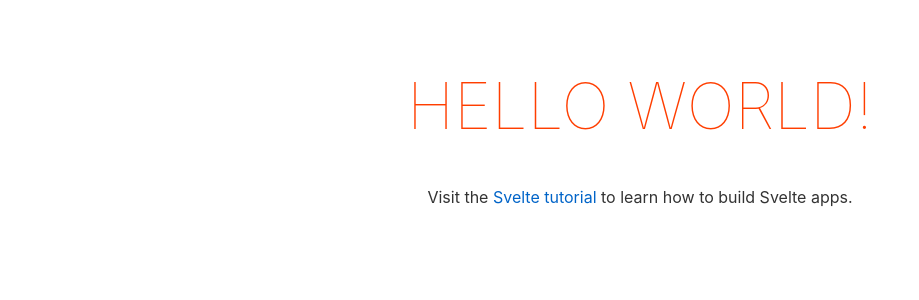
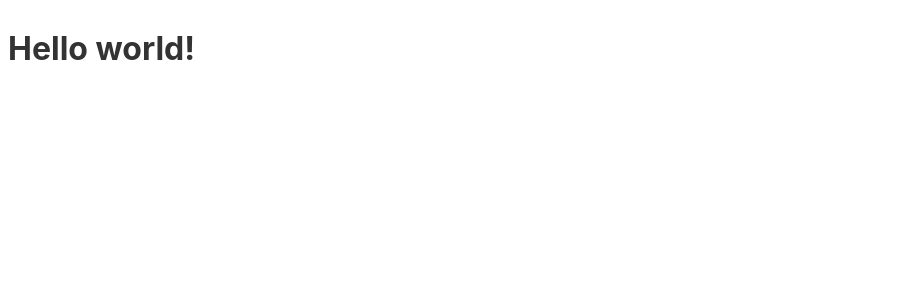
Before and after one commit to HanMG/svelteMore, a Svelte app: page / in a window 1280 px wide. Shown: the top 300 px of the page, without its empty margins (0-919 px from the left). Built offline with nearby package versions, Linux system fonts and the light colour scheme.

Commit message:
svelteLifecycle

```diff
--- a/src/App.svelte
+++ b/src/App.svelte
@@ -1,30 +1,13 @@
 <script>
-	export let name;
+	import { tick } from 'svelte'
+	let name = 'world'
+
+	async function handler() {
+		name = 'HMG'
+		await tick()
+		const h1 = document.querySelector('h1')
+		console.log(h1.innerText)
+	}
 </script>
 
-<main>
-	<h1>Hello {name}!</h1>
-	<p>Visit the <a href="https://svelte.dev/tutorial">Svelte tutorial</a> to learn how to build Svelte apps.</p>
-</main>
-
-<style>
-	main {
-		text-align: center;
-		padding: 1em;
-		max-width: 240px;
-		margin: 0 auto;
-	}
-
-	h1 {
-		color: #ff3e00;
-		text-transform: uppercase;
-		font-size: 4em;
-		font-weight: 100;
-	}
-
-	@media (min-width: 640px) {
-		main {
-			max-width: none;
-		}
-	}
-</style>
+<h1 on:click={handler}>Hello {name}!</h1>
```
Also changed, not shown: src/Something.svelte (added, +8 -0 lines), src/lifecycle.js (added, +34 -0 lines), 1 other file (tests, documents, lock files or other folders).
